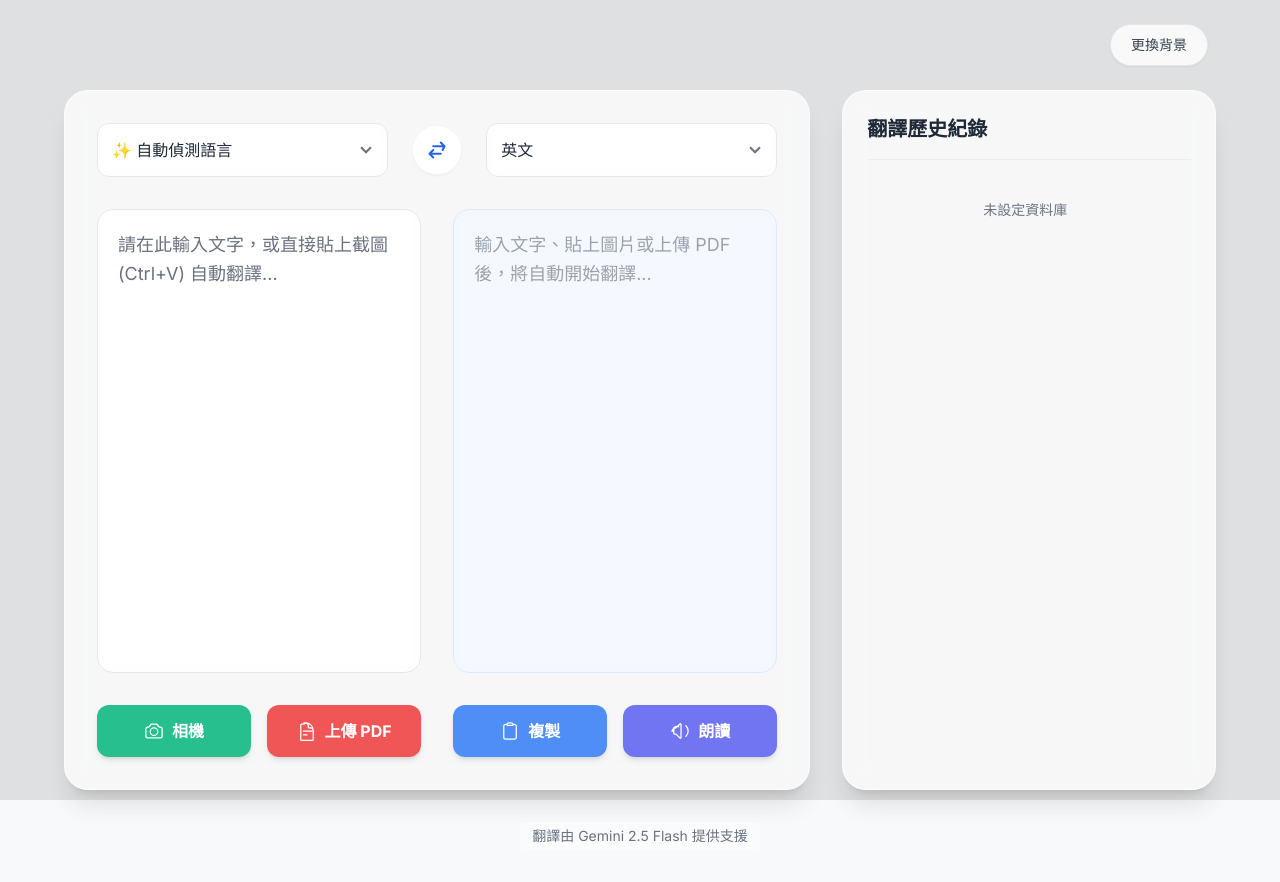
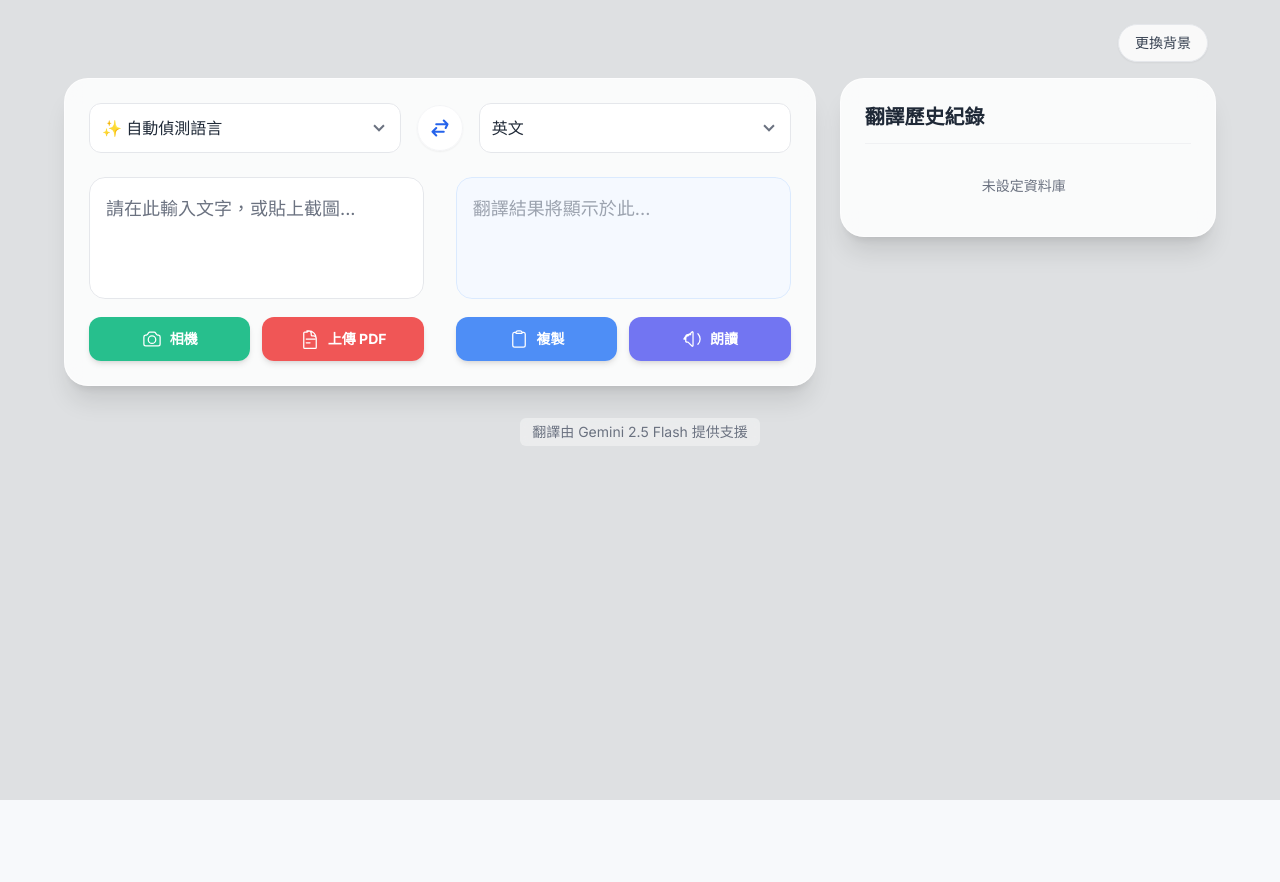
Before and after one commit to vincent0502/translator-superman, a plain HTML site: page index.html in a window 1280 px wide. After the commit the page ends 800 px from the top, so only its background shows below. Drawn offline with nearby package versions, Linux system fonts and the light colour scheme; a script that the page names is missing.

Commit message:
Add files via upload

```diff
--- a/index.html
+++ b/index.html
@@ -39,112 +39,31 @@
 
         /* 玻璃擬態效果 */
         .glass-panel {
-            background-color: rgba(255, 255, 255, 0.75);
+            background-color: rgba(255, 255, 255, 0.85); /* 稍微增加不透明度 */
             backdrop-filter: blur(12px);
             -webkit-backdrop-filter: blur(12px);
             border: 1px solid rgba(255, 255, 255, 0.6);
-            box-shadow: 0 8px 32px 0 rgba(31, 38, 135, 0.15);
+            box-shadow: 0 8px 32px 0 rgba(31, 38, 135, 0.1);
         }
 
-        #camera-feed {
-            width: 100%;
-            height: auto;
-            max-height: 80vh;
-            border-radius: 0.75rem;
-            object-fit: cover;
-        }
-        #photo-canvas {
-            display: none;
-        }
+        /* 自定義捲動條 */
+        ::-webkit-scrollbar { width: 6px; height: 6px; }
+        ::-webkit-scrollbar-track { background: rgba(0, 0, 0, 0.05); border-radius: 3px; }
+        ::-webkit-scrollbar-thumb { background: rgba(0, 0, 0, 0.2); border-radius: 3px; }
 
-        #image-preview-container {
-            transition: all 0.3s ease;
-        }
-        #image-preview-container.hidden {
-            display: none;
-        }
-
-        /* --- 自定義捲動條 (Scrollbar) --- */
-        ::-webkit-scrollbar {
-            width: 8px;
-            height: 8px;
-        }
-        ::-webkit-scrollbar-track {
-            background: rgba(0, 0, 0, 0.05);
-            border-radius: 4px;
-        }
-        ::-webkit-scrollbar-thumb {
-            background: rgba(0, 0, 0, 0.2);
-            border-radius: 4px;
-        }
-        ::-webkit-scrollbar-thumb:hover {
-            background: rgba(0, 0, 0, 0.3);
-        }
-        /* Firefox */
-        * {
-            scrollbar-width: thin;
-            scrollbar-color: rgba(0, 0, 0, 0.2) rgba(0, 0, 0, 0.05);
-        }
-
-        /* ************************************** */
-        /* DESKTOP STYLES (lg: breakpoint and up) */
-        /* ************************************** */
+        /* 桌面版樣式微調 */
         @media (min-width: 1024px) {
             #main-content {
-                height: calc(100vh - 100px);
-                min-height: 650px;
-                align-items: stretch;
-            }
-            #translator-card, #history-sidebar {
-                height: 100%;
+                align-items: flex-start; /* 改為靠上對齊，因為高度變小了 */
             }
             .grid-container {
-                flex-grow: 1;
                 display: grid;
                 grid-template-columns: 1fr 1fr;
-                gap: 2rem; /* Desktop 統一間距 32px (2rem) */
+                gap: 2rem;
             }
-            .input-group, .output-group {
-                display: flex;
-                flex-direction: column;
-                height: 100%;
-                justify-content: space-between;
-            }
-            .textarea-container {
-                flex-grow: 1;
-                display: flex;
-                flex-direction: column;
-                min-height: 0;
-            }
+            /* 移除原本強制的 min-height: 300px，改用 min-height: auto 或較小數值 */
             #source-text, #target-text {
-                min-height: 300px;
-            }
-        }
-
-        /* ************************************** */
-        /* MOBILE STYLES (small screens)          */
-        /* ************************************** */
-        @media (max-width: 1023px) {
-            #main-content {
-                height: auto;
-                min-height: 0;
-                flex-direction: column;
-            }
-            #translator-card, #history-sidebar {
-                height: auto;
-                min-height: 0;
-                width: 100%;
-            }
-            .grid-container {
-                grid-template-columns: 1fr;
-                /* Mobile 統一間距 24px (1.5rem) - 修正原本只有 16px 的問題 */
-                gap: 1.5rem;
-            }
-            .input-group, .output-group {
-                height: auto;
-            }
-            .textarea-container {
-                min-height: 200px;
+                min-height: 120px; /* 設定一個較小的最小高度 */
             }
         }
     </style>
@@ -152,26 +71,25 @@
 <body class="flex flex-col items-center p-4">
 
     <!-- 頂部功能列 -->
-    <header class="w-full max-w-6xl flex justify-end items-center mb-4 mt-2 px-2 flex-shrink-0">
+    <header class="w-full max-w-6xl flex justify-end items-center mb-2 mt-2 px-2 flex-shrink-0">
         <div class="flex gap-4">
             <input type="file" id="bg-upload" accept="image/*" class="hidden">
-            <button id="change-bg-btn" class="flex items-center px-5 py-2.5 bg-white/80 hover:bg-white text-gray-700 font-medium rounded-full shadow-sm transition duration-200 backdrop-blur-sm border border-gray-200 text-sm">
+            <button id="change-bg-btn" class="flex items-center px-4 py-2 bg-white/80 hover:bg-white text-gray-700 font-medium rounded-full shadow-sm transition duration-200 backdrop-blur-sm border border-gray-200 text-sm">
                 更換背景
             </button>
         </div>
     </header>
 
     <!-- 主介面 -->
-    <main id="main-content" class="w-full max-w-6xl flex flex-col lg:flex-row gap-6 lg:gap-8 mt-2">
+    <main id="main-content" class="w-full max-w-6xl flex flex-col lg:flex-row gap-6 mt-2">
 
-        <!-- 左側：翻譯區 (統一間距：Mobile p-6 / Desktop p-8) -->
-        <div id="translator-card" class="lg:w-2/3 glass-panel rounded-3xl shadow-xl p-6 lg:p-8 transition-all duration-300 flex flex-col">
+        <!-- 左側：翻譯區 -->
+        <div id="translator-card" class="lg:w-2/3 glass-panel rounded-3xl shadow-xl p-6 transition-all duration-300 flex flex-col">
 
-            <!-- 語言選擇 (統一間距：Mobile mb-6 / Desktop mb-8) -->
-            <div class="flex flex-col sm:flex-row justify-between items-center mb-6 lg:mb-8 space-y-4 sm:space-y-0 sm:space-x-6 flex-shrink-0">
-                <div class="flex-1 w-full sm:w-auto group">
-                    <div class="relative">
-                        <select id="source-lang" class="w-full p-3.5 bg-white/60 border border-gray-200 rounded-xl focus:ring-2 focus:ring-blue-500 focus:border-blue-500 text-gray-800 font-medium transition duration-150 ease-in-out appearance-none backdrop-blur-sm cursor-pointer text-base">
+            <!-- 語言選擇 -->
+            <div class="flex flex-col sm:flex-row justify-between items-center mb-6 space-y-3 sm:space-y-0 sm:space-x-4 flex-shrink-0">
+                <div class="flex-1 w-full sm:w-auto relative group">
+                    <select id="source-lang" class="w-full p-3 bg-white/60 border border-gray-200 rounded-xl focus:ring-2 focus:ring-blue-500 focus:border-blue-500 text-gray-800 font-medium transition duration-150 ease-in-out appearance-none backdrop-blur-sm cursor-pointer text-base">
                         <option value="auto" selected>✨ 自動偵測語言</option>
                         <option value="zh-Hant">中文 (繁體)</option>
                         <option value="en">英文</option>
@@ -189,17 +107,15 @@
                         <svg class="fill-current h-5 w-5" xmlns="http://www.w3.org/2000/svg" viewBox="0 0 20 20"><path d="M9.293 12.95l.707.707L15.657 8l-1.414-1.414L10 10.828 5.757 6.586 4.343 8z"/></svg>
                     </div>
                 </div>
-                </div>
 
-                <button id="swap-btn" class="p-3.5 bg-white/80 rounded-full hover:bg-blue-50 text-blue-600 transition duration-150 ease-in-out shadow-sm border border-gray-100 sm:mt-6 group backdrop-blur-sm">
+                <button id="swap-btn" class="p-3 bg-white/80 rounded-full hover:bg-blue-50 text-blue-600 transition duration-150 ease-in-out shadow-sm border border-gray-100 sm:mt-6 group backdrop-blur-sm">
                     <svg xmlns="http://www.w3.org/2000/svg" fill="none" viewBox="0 0 24 24" stroke-width="2.5" stroke="currentColor" class="w-5 h-5 group-hover:rotate-180 transition-transform duration-300">
                         <path stroke-linecap="round" stroke-linejoin="round" d="M7.5 21 3 16.5m0 0L7.5 12M3 16.5h13.5m2.25-4.5L21 7.5m0 0L16.5 3M21 7.5H7.5" />
                     </svg>
                 </button>
 
-                <div class="flex-1 w-full sm:w-auto group">
-                    <div class="relative">
-                        <select id="target-lang" class="w-full p-3.5 bg-white/60 border border-gray-200 rounded-xl focus:ring-2 focus:ring-blue-500 focus:border-blue-500 text-gray-800 font-medium transition duration-150 ease-in-out appearance-none backdrop-blur-sm text-base">
+                <div class="flex-1 w-full sm:w-auto relative group">
+                    <select id="target-lang" class="w-full p-3 bg-white/60 border border-gray-200 rounded-xl focus:ring-2 focus:ring-blue-500 focus:border-blue-500 text-gray-800 font-medium transition duration-150 ease-in-out appearance-none backdrop-blur-sm text-base">
                         <option value="en" selected>英文</option>
                         <option value="zh-Hant">中文 (繁體)</option>
                         <option value="ja">日文</option>
@@ -217,15 +133,14 @@
                     </div>
                 </div>
             </div>
-            </div>
 
             <!-- 輸入與輸出區 -->
             <div class="grid-container">
 
                 <!-- 左欄：輸入區 -->
-                <div class="input-group">
+                <div class="input-group flex flex-col gap-3">
                     <!-- 圖片預覽區 -->
-                    <div id="image-preview-container" class="hidden mb-4 relative bg-gray-100/80 rounded-xl overflow-hidden border border-dashed border-gray-400 backdrop-blur-sm flex-shrink-0 h-36">
+                    <div id="image-preview-container" class="hidden relative bg-gray-100/80 rounded-xl overflow-hidden border border-dashed border-gray-400 backdrop-blur-sm flex-shrink-0 h-32">
                         <img id="image-preview" src="" alt="預覽" class="w-full h-full object-contain bg-transparent">
                         <button id="clear-image-btn" class="absolute top-2 right-2 bg-red-500 text-white rounded-full p-1.5 hover:bg-red-600 transition shadow-sm">
                             <svg xmlns="http://www.w3.org/2000/svg" fill="none" viewBox="0 0 24 24" stroke-width="2" stroke="currentColor" class="w-4 h-4">
@@ -235,14 +150,15 @@
                     </div>
 
                     <div class="textarea-container">
-                        <textarea id="source-text"
-                            class="w-full h-full p-5 bg-white/60 border border-gray-200 rounded-2xl focus:border-blue-500 focus:ring-1 focus:ring-blue-500 transition duration-150 ease-in-out resize-none text-gray-800 placeholder-gray-500 backdrop-blur-sm overflow-y-auto custom-scrollbar leading-relaxed text-lg"
-                            placeholder="請在此輸入文字，或直接貼上截圖 (Ctrl+V) 自動翻譯..."></textarea>
+                        <!-- 設定 rows="3" 並調整 padding 與 line-height -->
+                        <textarea id="source-text" rows="3"
+                            class="w-full p-4 bg-white/60 border border-gray-200 rounded-2xl focus:border-blue-500 focus:ring-1 focus:ring-blue-500 transition duration-150 ease-in-out resize-none text-gray-800 placeholder-gray-500 backdrop-blur-sm overflow-y-auto custom-scrollbar leading-relaxed text-lg"
+                            placeholder="請在此輸入文字，或貼上截圖..."></textarea>
                     </div>
 
-                    <!-- 左側按鈕群組 (統一間距：Mobile mt-6 / Desktop mt-8) -->
-                    <div class="mt-6 lg:mt-8 flex gap-4 flex-shrink-0">
-                        <button id="scan-btn" class="flex-1 flex items-center justify-center px-5 py-3.5 bg-emerald-500/90 hover:bg-emerald-600 text-white font-bold rounded-xl shadow-md transition duration-200 ease-in-out transform active:scale-[0.98]">
+                    <!-- 按鈕群組 (減少上方 margin) -->
+                    <div class="flex gap-3 flex-shrink-0">
+                        <button id="scan-btn" class="flex-1 flex items-center justify-center px-4 py-3 bg-emerald-500/90 hover:bg-emerald-600 text-white font-bold rounded-xl shadow-md transition duration-200 ease-in-out transform active:scale-[0.98] text-sm">
                             <svg xmlns="http://www.w3.org/2000/svg" fill="none" viewBox="0 0 24 24" stroke-width="1.5" stroke="currentColor" class="w-5 h-5 mr-2">
                                 <path stroke-linecap="round" stroke-linejoin="round" d="M6.827 6.175A2.31 2.31 0 015.186 7.23c-.38.054-.757.112-1.134.175C2.999 7.58 2.25 8.507 2.25 9.574V18a2.25 2.25 0 002.25 2.25h15A2.25 2.25 0 0021.75 18V9.574c0-1.067-.75-1.994-1.802-2.169a47.865 47.865 0 00-1.134-.175 2.31 2.31 0 01-1.64-1.055l-.822-1.316a2.192 2.192 0 00-1.736-1.039 48.774 48.774 0 00-5.232 0 2.192 2.192 0 00-1.736 1.039l-.821 1.316z" />
                                 <path stroke-linecap="round" stroke-linejoin="round" d="M16.5 12.75a4.5 4.5 0 11-9 0 4.5 4.5 0 019 0z" />
@@ -251,7 +167,7 @@
                         </button>
 
                         <input type="file" id="pdf-upload" accept="application/pdf" class="hidden">
-                        <button id="pdf-btn" class="flex-1 flex items-center justify-center px-5 py-3.5 bg-red-500/90 hover:bg-red-600 text-white font-bold rounded-xl shadow-md transition duration-200 ease-in-out transform active:scale-[0.98]">
+                        <button id="pdf-btn" class="flex-1 flex items-center justify-center px-4 py-3 bg-red-500/90 hover:bg-red-600 text-white font-bold rounded-xl shadow-md transition duration-200 ease-in-out transform active:scale-[0.98] text-sm">
                             <svg xmlns="http://www.w3.org/2000/svg" fill="none" viewBox="0 0 24 24" stroke-width="1.5" stroke="currentColor" class="w-5 h-5 mr-2">
                                 <path stroke-linecap="round" stroke-linejoin="round" d="M19.5 14.25v-2.625a3.375 3.375 0 00-3.375-3.375h-1.5A1.125 1.125 0 0113.5 7.125v-1.5a3.375 3.375 0 00-3.375-3.375H8.25M15 12h3M7.5 16.5h4.5M7.5 12h7.5M8.25 3.75H5.625c-.621 0-1.125.504-1.125 1.125v17.25c0 .621.504 1.125 1.125 1.125h12.75c.621 0 1.125-.504 1.125-1.125V11.25a9 9 0 00-9-9z" />
                             </svg>
@@ -261,24 +177,25 @@
                 </div>
 
                 <!-- 右欄：結果區 -->
-                <div class="output-group">
+                <div class="output-group flex flex-col gap-3 mt-6 lg:mt-0">
                     <div class="textarea-container">
-                        <textarea id="target-text"
-                            class="w-full h-full p-5 bg-blue-50/60 border border-blue-100 rounded-2xl text-gray-800 focus:border-blue-500 focus:ring-1 focus:ring-blue-500 transition duration-150 ease-in-out resize-none backdrop-blur-sm overflow-y-auto custom-scrollbar leading-relaxed text-lg"
+                        <!-- 設定 rows="3" -->
+                        <textarea id="target-text" rows="3"
+                            class="w-full p-4 bg-blue-50/60 border border-blue-100 rounded-2xl text-gray-800 focus:border-blue-500 focus:ring-1 focus:ring-blue-500 transition duration-150 ease-in-out resize-none backdrop-blur-sm overflow-y-auto custom-scrollbar leading-relaxed text-lg"
                             readonly
-                            placeholder="輸入文字、貼上圖片或上傳 PDF 後，將自動開始翻譯..."></textarea>
+                            placeholder="翻譯結果將顯示於此..."></textarea>
                     </div>
 
-                    <!-- 右側按鈕群組 (統一間距：Mobile mt-6 / Desktop mt-8) -->
-                    <div class="mt-6 lg:mt-8 flex gap-4 flex-shrink-0">
-                        <button id="copy-btn" class="flex-1 flex items-center justify-center px-5 py-3.5 bg-blue-500/90 hover:bg-blue-600 text-white font-bold rounded-xl shadow-md transition duration-200 ease-in-out transform active:scale-[0.98]">
+                    <!-- 按鈕群組 -->
+                    <div class="flex gap-3 flex-shrink-0">
+                        <button id="copy-btn" class="flex-1 flex items-center justify-center px-4 py-3 bg-blue-500/90 hover:bg-blue-600 text-white font-bold rounded-xl shadow-md transition duration-200 ease-in-out transform active:scale-[0.98] text-sm">
                             <svg xmlns="http://www.w3.org/2000/svg" fill="none" viewBox="0 0 24 24" stroke-width="1.5" stroke="currentColor" class="w-5 h-5 mr-2">
                                 <path stroke-linecap="round" stroke-linejoin="round" d="M15.666 3.888A2.25 2.25 0 0013.5 2.25h-3c-1.03 0-1.9.693-2.166 1.638m7.332 0c.055.194.084.4.084.612v0a.75.75 0 01-.75.75H9a.75.75 0 01-.75-.75v0c0-.212.03-.418.084-.612m7.332 0c.646.049 1.288.11 1.927.184 1.1.128 1.907 1.077 1.907 2.185V19.5a2.25 2.25 0 01-2.25 2.25H6.75A2.25 2.25 0 014.5 19.5V6.257c0-1.108.806-2.057 1.907-2.185a48.208 48.208 0 011.927-.184" />
                             </svg>
                             複製
                         </button>
 
-                        <button id="speak-btn" class="flex-1 flex items-center justify-center px-5 py-3.5 bg-indigo-500/90 hover:bg-indigo-600 text-white font-bold rounded-xl shadow-md transition duration-200 ease-in-out transform active:scale-[0.98]">
+                        <button id="speak-btn" class="flex-1 flex items-center justify-center px-4 py-3 bg-indigo-500/90 hover:bg-indigo-600 text-white font-bold rounded-xl shadow-md transition duration-200 ease-in-out transform active:scale-[0.98] text-sm">
                             <svg xmlns="http://www.w3.org/2000/svg" fill="none" viewBox="0 0 24 24" stroke-width="1.5" stroke="currentColor" class="w-5 h-5 mr-2">
                                 <path stroke-linecap="round" stroke-linejoin="round" d="M19.114 5.636a9 9 0 010 12.728m-9.18-12.728A13.5 13.5 0 002.25 12H4.5c0-.83.112-1.633.322-2.396C4.986 8.756 5.81 8.25 6.75 8.25h.488l4.72-4.72a.75.75 0 011.28.53v15.88a.75.75 0 01-1.28.53l-4.72-4.72H6.75A2.25 2.25 0 014.5 15V9a2.25 2.25 0 012.25-2.25h3.636z" />
                             </svg>
@@ -292,12 +209,12 @@
             <div id="status-message" class="mt-4 text-center text-red-500 font-medium hidden bg-red-50/80 p-2 rounded-lg flex-shrink-0"></div>
         </div>
 
-        <!-- 右側：歷史紀錄側邊欄 (統一間距：Mobile p-6 / Desktop p-8) -->
-        <div id="history-sidebar" class="lg:w-1/3 glass-panel rounded-3xl shadow-xl p-6 transition-all duration-300 flex flex-col">
-            <h2 class="text-xl font-bold text-gray-800 mb-6 border-b border-gray-200/50 pb-4 flex items-center flex-shrink-0">
+        <!-- 右側：歷史紀錄側邊欄 -->
+        <div id="history-sidebar" class="lg:w-1/3 glass-panel rounded-3xl shadow-xl p-6 transition-all duration-300 flex flex-col max-h-[600px] lg:max-h-none">
+            <h2 class="text-xl font-bold text-gray-800 mb-4 border-b border-gray-200/50 pb-3 flex items-center flex-shrink-0">
                 翻譯歷史紀錄
             </h2>
-            <div id="history-list" class="space-y-4 overflow-y-auto pr-2 custom-scrollbar flex-grow">
+            <div id="history-list" class="space-y-3 overflow-y-auto pr-2 custom-scrollbar flex-grow">
                 <!-- History items will be inserted here -->
                 <div id="history-placeholder" class="text-gray-500 text-sm py-4 text-center">
                     <div class="animate-pulse flex space-x-4 justify-center mb-2">
```
Lines whose indentation alone changed are shown as unchanged.
